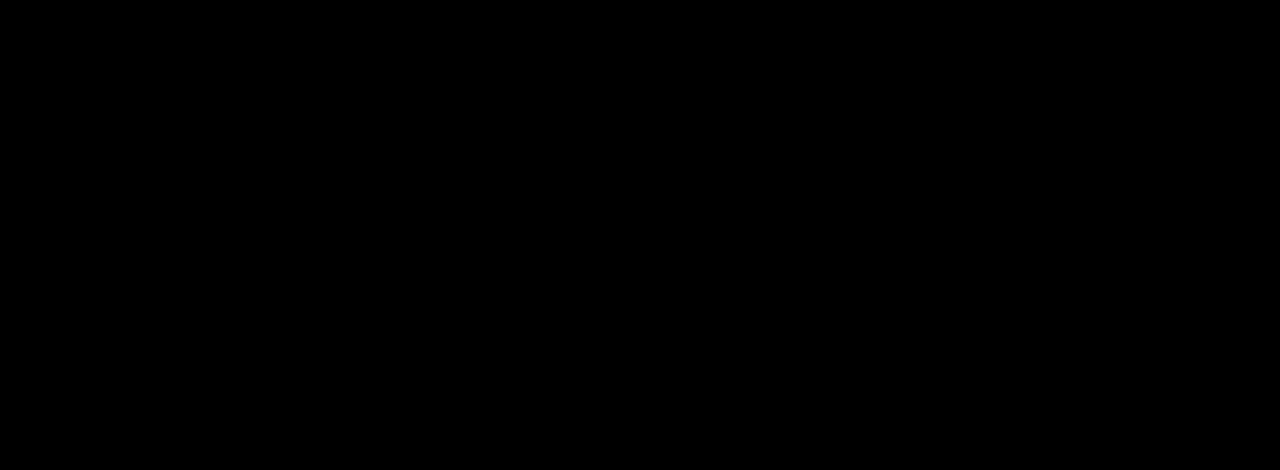
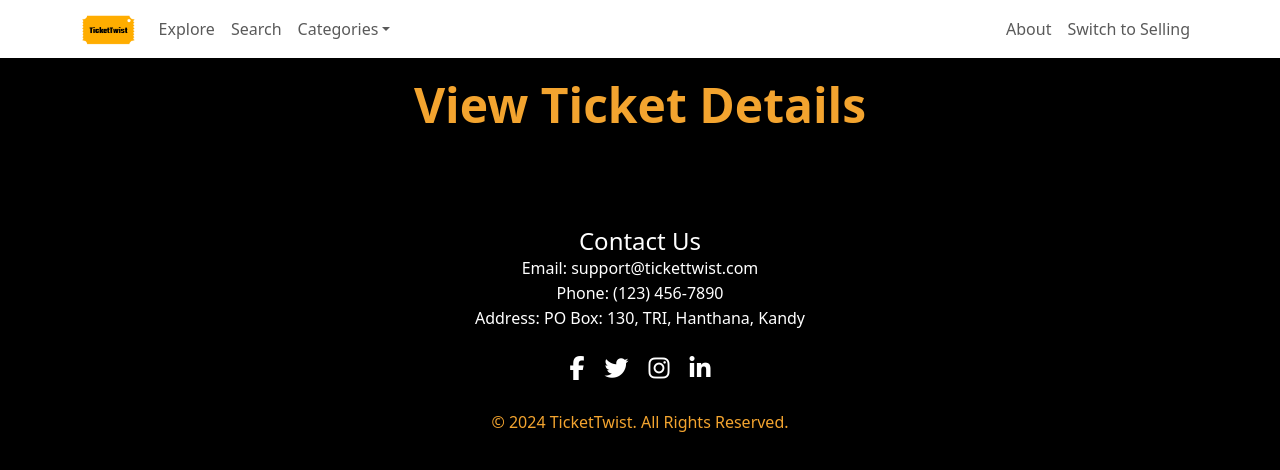
Before and after one commit to ChamikaRohan/Ticket-Twist, a React (Vite) app in the folder client/: page /view-ticket/1 in a window 1280 px wide. Before the commit this address had no page. Shown: the top 470 px of the page. Built offline with nearby package versions, Linux system fonts and the light colour scheme; no server answers.

Commit message:
Created basic structure of view-ticket page

```diff
--- a/client/src/App.jsx
+++ b/client/src/App.jsx
@@ -5,6 +5,7 @@
 import HomePage from "./pages/HomePage.jsx"
 import ExplorePage from './pages/ExplorePage.jsx'
 import SellPage from './pages/SellPage.jsx'
+import ViewTicketPage from './pages/ViewTicketPage.jsx'
 
 export default function App() {
   return (
@@ -15,6 +16,7 @@
         <Route path="/signin" element={<SignInPage/>}/>
         <Route path="/explore" element={<ExplorePage/>} />
         <Route path="/sell-ticket" element={<SellPage/>} />
+        <Route path="/view-ticket/:_id" element={<ViewTicketPage/>} />
       </Routes>
     </Router>
   )
--- a/client/src/components/TicketCard.jsx
+++ b/client/src/components/TicketCard.jsx
@@ -1,13 +1,28 @@
 import React from 'react';
 import './TicketCard.css';
+import { useNavigate } from 'react-router-dom';
 
 export default function TicketCard({ ticket }) {
+  const navigate = useNavigate();
+
+  const formattedDate = (date)=>{
+    return new Date(date).toLocaleDateString("en-US", {
+      year: "numeric",
+      month: "long",
+      day: "numeric"
+    });
+  }
+
+  const handleViewTicket = () =>{
+    navigate(`/view-ticket/${ticket._id}`)
+  }
+
   return (
-    <div className="ticket-card">
+    <div className="ticket-card" onClick={handleViewTicket}>
       <img src={ticket.image} alt={ticket.eventName} className="ticket-photo" />
       <div className="ticket-details">
         <h3 className="event-name">{ticket.name}</h3>
-        <p className="event-date">{ticket.validity_date}</p>
+        <p className="event-date">{formattedDate(ticket.validity_date)}</p>
         <p className="event-location">{ticket.location}</p>
         <p className="ticket-price">Rs.{ticket.price_lkr}</p>
       </div>
--- /dev/null
+++ b/client/src/pages/ViewTicketPage.jsx
@@ -0,0 +1,14 @@
+import React from 'react'
+import Layout from '../components/Layout.jsx'
+
+export default function ViewTicketPage() {
+  return (
+    <Layout>
+    <section className="d-flex justify-content-center align-items-center text-center text-white">
+      <div className="container" style={{ margin: '20px', maxWidth: '800px' }}>
+        <h2 className="fw-bolder display-5" style={{ color: '#f3a42f' }}>View Ticket Details</h2>
+      </div>
+    </section>
+    </Layout>
+  )
+}
```
